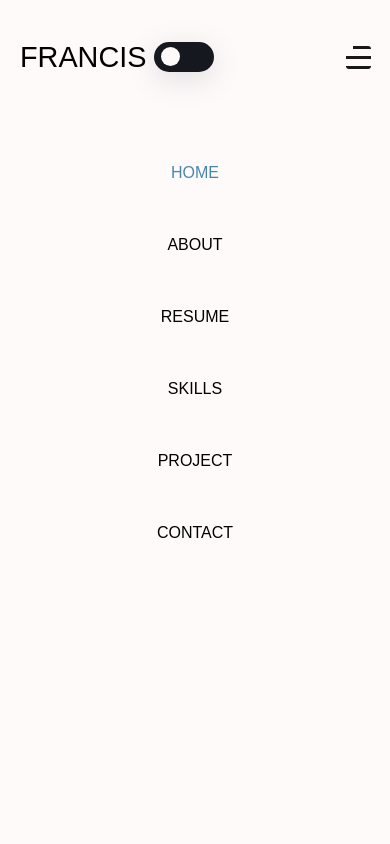
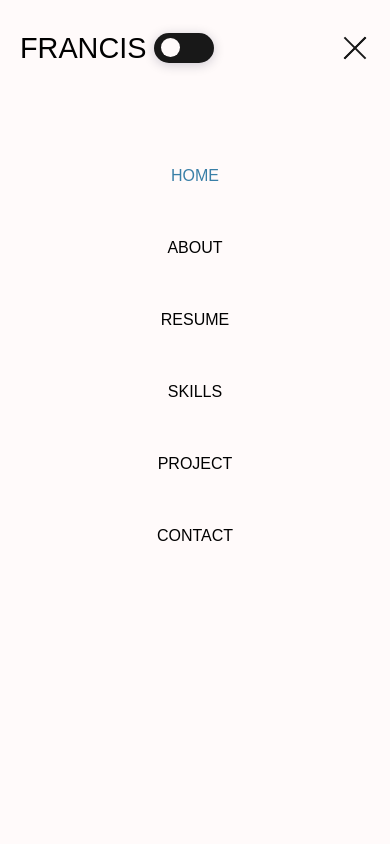
Before and after one commit to Franz090/my-portfolio, a React (Vite) app: page / in a window 390 px wide. Both pictures are taken after a click on the element 358 px from the left and 57 px from the top of the page. Shown: the top 844 px of the page. Built offline with nearby package versions, Linux system fonts and the light colour scheme.

Commit message:
the hamburger mobile responsive are okay

```diff
--- a/src/input.css
+++ b/src/input.css
@@ -35,62 +35,58 @@
   color: #397fa7;
 }
 
-/* Mobile Menu Icon */
-.mobile-menu-icon {
-  display: none;
-  cursor: pointer;
-  position: fixed;
-  top: 20px;
-  right: 21px;
-  margin-bottom: 10px;
-  z-index: 999;
+
+.hamburger-menu .bar {
+  width: 30px;
+  height: 3px;
+  background-color: #fffafa; /* Adjust the color as needed */
+  margin: 5px 0;
+  transition: transform 0.3s ease-in-out, opacity 0.3s ease-in-out;
 }
 
-.mobile-menu-icon .bar {
-  width: 26px;
-  height: 0.1rem;
-  background-color: #181818;
-  margin: 7px 0;
-}
-
-.bar:nth-child(1) {
-  position: relative;
-  bottom: 2px;
-  border: 1px solid #181818;
-  border-top-right-radius: 12px;
-  width: 18px;
-  left: 7px;
-}
-
-.bar:nth-child(3) {
-  position: relative;
-  top: 2px;
-  border: 1px solid #181818;
-  border-bottom-left-radius: 12px;
-  border-bottom-right-radius: 12px;
-}
-
-.mobile-menu-open .mobile-menu-icon .bar:nth-child(1),
-.mobile-menu-open .mobile-menu-icon .bar:nth-child(3) {
+.hamburger-menu.open .bar:nth-child(1),
+.hamburger-menu.open .bar:nth-child(3) {
+  transform: scaleX(0);
   opacity: 0;
 }
 
-.mobile-menu-open .mobile-menu-icon .bar:nth-child(2) {
-  transform: rotate(45deg) translateY(2px);
+.hamburger-menu.open .bar:nth-child(2) {
+  transform: rotate(45deg); /* Rotate 45 degrees to form the first diagonal line */
 }
 
-.mobile-menu-open .mobile-menu-icon .bar:nth-child(2)::before {
+.hamburger-menu.open .bar:nth-child(2)::before,
+.hamburger-menu.open .bar:nth-child(2)::after {
   content: "";
   position: absolute;
+  width: 30px;
+  height: 2px;
+  transition: transform 0.3s ease-in-out;
+  background-color: #181818; /* Adjust the color as needed */
+
+}
+
+.dark-theme .hamburger-menu.open .bar:nth-child(2)::before,
+.dark-theme .hamburger-menu.open .bar:nth-child(2)::after {
+  content: "";
+  position: absolute;
+  width: 30px;
+  height: 2px;
+  transition: transform 0.3s ease-in-out;
+  background-color: #fffafa; /* Adjust the color as needed */
+}
+
+.hamburger-menu.open .bar:nth-child(2)::before {
+  transform: rotate(-90deg); /* Rotate -90 degrees to form the second diagonal line */
   top: 0;
   left: 0;
-  width: 100%;
-  height: 100%;
-  background-color: #181818;
-  transform: rotate(90deg);
 }
 
-/* Dark and Light Themes */
+.hamburger-menu.open .bar:nth-child(2)::after {
+  transform: rotate(90deg); /* Rotate 90 degrees to form the third diagonal line */
+  top: 0;
+  right: 0;
+
+}
 [data-theme='dark'] {
   --font-color: #fffafa;
   --bg-color: #121212;
@@ -118,18 +114,23 @@ nav.light {
   transition: none !important;
 
 }
+#toggle1:active, #toggle2:active, #toggle3:active {
+  background-color: #a5a0a0!important;
+
+}
+
 #toggle1, #toggle2, #toggle3 {
   -webkit-appearance: none;
   appearance: none;
   height: 30px;
   width: 60px;
-  background-color: #15181f;
+  background-color: #181818;
   position: relative;
   right: 0;
   border-radius: 20px;
   outline: none;
   cursor: pointer;
-  transition: left calc(var(--base-transition-duration) + var(--extra-duration)) ease;
+  transition: left calc(var(--base-transition-duration) + var(--extra-duration)) ease,background-color 0.4s!important;
 
 
 }
@@ -162,6 +163,7 @@ nav.light {
 
 .dark-theme #toggle1 {
   background-color: #fffafa;
+
 
 }
 
@@ -207,13 +209,13 @@ input[type="checkbox"] {
   outline: none;
   cursor: pointer;
 
-  box-shadow: rgba(100, 100, 111, 0.2) 0px 7px 29px 0px;
+  box-shadow: rgba(0, 0, 50, 0.2) 0px 2px 12px;
   border-style: none;
 }
 
 input[type="checkbox"]:focus {
   outline: none;
-  box-shadow: rgba(100, 100, 111, 0.2) 0px 7px 29px 0px;
+  box-shadow: rgba(0, 0, 50, 0.2) 0px 2px 12px;
 }
 
 [type='checkbox']:checked {
@@ -227,8 +229,7 @@ input[type="checkbox"]:focus {
 
 input[type="checkbox"]:checked {
   background-color: var(--bg-color-dark);
-
-  box-shadow: rgba(100,110, 111, 20.35) 2px 5px 25px;
+  box-shadow: rgba(120,120, 120, 20.35) 2px 2px 25px 4px;
   color: transparent;
 }
 
@@ -242,8 +243,7 @@ input[type="checkbox"]::before {
   top: 50%;
   left: 50%;
   transform: translate(-50%, -50%);
-
-  box-shadow: rgba(100,100, 111, 0.35) 2px 5px 15px;
+  box-shadow: rgba(100,100, 100, 20.35) 2px 2px 25px 2px;
 }
 
 input[type="checkbox"]:checked::before {
@@ -251,144 +251,23 @@ input[type="checkbox"]:checked::before {
   visibility: hidden;
 }
 
-/* Hamburger Menu Styles */
-.hamburger-menu {
-  display: none;
-  cursor: pointer;
-  padding: 10px;
-  position: relative;
-  right: 20px;
-  top: 1px;
-}
-
-.bar {
-  width: 25px;
-  height: 3px;
-  background-color: var(--font-color);
-  margin: 5px 0;
-}
-
-/* Media Queries */
-
-/* Small screens (max-width: 768px) */
 @media screen and (max-width: 768px) {
   .text-2xl {
     font-size: 1.8rem;
   }
 }
 
-/* Very small screens (max-width: 390px) and (max-height: 844px) */
-@media (max-width: 390px) and (max-height: 844px) {
-  .mobile-menu {
-    top: 95%;
-    border-top: none;
-  }
-}
-@media (max-width: 999px) {
-  .hamburger-menu{
-    display: block;
-  }
-
-  .mobile-menu {
-    border-top: none;
-    position: absolute;
-    top: 100%;
-    right: 0;
-    width: 100%;
-    background-color: var(--bg-color);
-    padding: 0px;
-    transform: translateX(0);
-    transition: opacity 0.3s ease-in-out, transform 0.3s ease-in-out;
-    pointer-events: none;
-    opacity: 0;
-    z-index: 1000;
-    height: 100vh;
-  }
-
-  .mobile-menu a {
-    text-decoration: none;
-    margin: 10px 0;
-    display: block;
-    height: 100%;
-    text-align: center;
-  }
 
 
-
-  .mobile-menu.open {
-    opacity: 1;
-    transform: translateX(0%);
-    pointer-events: auto;
-
-    width: 100%;
-
-  }
-
-.mobile-menu.open .active-link  {
-   color: #4787ac;
- }
-}
 
 @media (min-width: 1024px) {
   .fix-dark {
     display: none;
   }
 
+
 }
 
-@media (max-width: 1023px){
-    .hamburger-menu{
-      display: block;
-      position: relative;
-      left: 0.7rem;
-
-
-
-    }
-
-    .mobile-menu {
-      position: absolute;
-      top: 100%;
-      right: 0;
-      width: 100%;
-      background-color: var(--bg-color);
-      padding: 0px;
-      transform: translateX(0);
-      transition: opacity 0.3s ease-in-out, transform 0.3s ease-in-out;
-      pointer-events: none;
-      opacity: 0;
-      z-index: 1000;
-      height: 100vh;
-      border-top: none!important;
-
-    }
-    .mobile-menu a {
-      text-decoration: none;
-      margin: 10px 0;
-      display: block;
-      height: 100%;
-      text-align: center;
-
-
-
-
-    }
-
-
-
-    .mobile-menu.open {
-      opacity: 1;
-      transform: translateX(0%);
-      pointer-events: auto;
-
-      width: 100%;
-
-    }
-
- .mobile-menu.open .active-link  {
-     color: #4787ac;
-   }
-  }
   @media (max-width: 820px) and (max-height:1180px){
     body {
       padding-left: 4rem;
@@ -404,35 +283,37 @@ input[type="checkbox"]:checked::before {
 
   }
   @media (max-width: 280px)  and (min-height:633px){
-    .hamburger-menu {
-     margin-left: 37px;
-    }
     .logo-name{
       font-size: 24px;
 
+    }
+    #toggle1:active, #toggle2:active, #toggle3:active {
+      background-color: #5c5a5a;
     }
     #toggle1, #toggle2, #toggle3 {
       -webkit-appearance: none;
       appearance: none;
       height: 30px;
-      width: 50px;
+      width: 55px;
       background-color: #15181f;
       position: relative;
-      right: 0;
+      right: 4px;
       border-radius: 20px;
       outline: none;
       cursor: pointer;
+      transition: background-color 0.4s;
     }
 
-    #toggle1:after, #toggle2:after, #toggle3:after {
+    #toggle1:after {
       content: "";
-      position: absolute;
+
       height: 19px;
       width: 19px;
       background-color: var(--bg-color);
-      top: 5px;
-      left: 7px;
+      margin-right: 8px;
       border-radius: 50%;
+
+
     }
     .dark-theme #toggle1:after {
       background-color: transparent;
@@ -449,3 +330,102 @@ input[type="checkbox"]:checked::before {
       padding-right: 2rem;
     }
   }
+
+  @media (max-width: 1024px)   {
+    .hamburger-menu .bar {
+      display: block;
+    }
+    #toggle2{
+      display: none;
+    }
+
+    .hamburger-menu .bar {
+      width: 30px;
+      height: 3px;
+      background-color: #fffafa; /* Adjust the color as needed */
+      margin: 5px 0;
+      transition: transform 0.3s ease-in-out, opacity 0.3s ease-in-out;
+    }
+    .bar:nth-child(1) {
+      position: relative;
+      bottom: 4px;
+      border: 1px solid #181818; /* Change border color to a lighter color */
+      border-top-left-radius: 3px; /* Reduce border radius for a thinner appearance */
+      border-top-right-radius: 3px;
+      width: 30px;
+    }
+
+    .bar:nth-child(2) {
+      position: relative;
+      height: 2px; /* Make the middle bar thinner */
+      /* Change border color to a lighter color */
+    }
+
+    .bar:nth-child(3) {
+      position: relative;
+      top: 4px;
+      border: 1px solid #181818; /* Change border color to a lighter color */
+      border-bottom-left-radius: 3px; /* Reduce border radius for a thinner appearance */
+      border-bottom-right-radius: 3px;
+    }
+    .nav-links {
+      display: none; /* Hide the navigation links by default */
+      text-align: center; /* Center-align the text within the ul */
+      background-color: var(--bg-color); /* Background color for the mobile menu */
+      position: absolute;
+      top: 100%; /* Adjust the top position as needed to align with your header */
+      left: 0;
+      right: 0;
+      z-index: 999; /* Ensure the menu appears above other content */
+      padding: 20px; /* Add padding to the mobile menu for spacing */
+
+    }
+
+    .nav-links.open {
+      display: block; /* Show the navigation links when the menu is open */
+    }
+
+
+  }
+  @media screen and (max-width: 1023px) {
+    .nav-links {
+      display: none; /* Hide the navigation links by default */
+      text-align: center; /* Center-align the text within the ul */
+      background-color: var(--bg-color); /* Background color for the mobile menu */
+      position: absolute;
+      top: 100%; /* Adjust the top position as needed to align with your header */
+      left: 0;
+      right: 0;
+      height: 100vh;
+      z-index: 999; /* Ensure the menu appears above other content */
+      padding: 20px; /* Add padding to the mobile menu for spacing */
+
+    }
+
+  }
+
+  @media screen and (min-width: 1024px)  {
+    .hamburger-menu .bar {
+      display: none;
+    }
+    .nav-links {
+      display: flex;
+      text-align: center;
+      background-color: var(--bg-color);
+      position: absolute;
+      top: 64px;
+      left: 0;
+      right: 0;
+      z-index: 999;
+      padding: 20px;
+
+    }
+    #toggle2{
+      display: block;
+    }
+
+    .nav-links.open {
+      display: flex;
+    }
+
+  }
--- a/src/shared/components/Partials/DarkModeToggle.jsx
+++ b/src/shared/components/Partials/DarkModeToggle.jsx
@@ -4,7 +4,7 @@ function DarkModeToggle({ id }) {
   const [isDarkMode, setIsDarkMode] = useState(
     localStorage.getItem('darkMode') === 'true' || false
   );
-  const [isInitialLoad, setIsInitialLoad] = useState(true);
+
   useEffect(() => {
     const setThemeColors = () => {
       const root = document.documentElement;
--- /dev/null
+++ b/src/shared/components/Partials/Hamburger.jsx
@@ -0,0 +1,13 @@
+import React from 'react';
+
+const Hamburger = ({ toggleMenu, isOpen }) => {
+  return (
+    <div className={`hamburger-menu ${isOpen ? 'open' : ''}`} onClick={toggleMenu}>
+      <div className="bar"></div>
+      <div className="bar"></div>
+      <div className="bar"></div>
+    </div>
+  );
+};
+
+export default Hamburger;
--- a/src/shared/components/Partials/Header.jsx
+++ b/src/shared/components/Partials/Header.jsx
@@ -1,7 +1,7 @@
 import React, { useState, useEffect } from 'react';
 import { Link, useLocation } from 'react-router-dom';
 import DarkModeToggle from './DarkModeToggle';
-
+import Hamburger from './Hamburger'
 const scrollTo = (targetY, duration = 300) => {
   const start = window.scrollY;
   const startTime = performance.now();
@@ -89,21 +89,17 @@ const Header = () => {
             </Link>
           </span>
           {screenWidth <= 1024 &&  (
-         <div className='fix-dark'>
+         <div className='fix-dark '>
           <DarkModeToggle id={1} />
           </div>
           )}
           </div>
-          <div
-            className={`hamburger-menu ${menuOpen ? 'open' : ''}`}
-            onClick={toggleMenu}
-          >
-            <div className={`bar bar1 ${menuOpen ? 'open' : ''}`}></div>
-            <div className={`bar bar2 ${menuOpen ? 'open' : ''}`}></div>
-            <div className={`bar bar3 ${menuOpen ? 'open' : ''}`}></div>
-          </div>
+          {/* Hamburger Menu */}
+          <Hamburger toggleMenu={toggleMenu} isOpen={menuOpen} />
+
           {menuOpen || window.innerWidth > 1024 ? (
-            <ul className="lg:flex lg:items-center z-[-1] lg:z-auto lg:static absolute w-full right-0 lg:w-auto lg:py-0 py-4  lg:pr-0 pr-7 lg:opacity-100   mobile-menu open nav-color ">
+           <ul className={`lg:flex lg:items-center z-[-1] lg:z-auto lg:static absolute w-full right-0 lg:w-auto lg:py-0 py-4  lg:pr-0 pr-7 lg:opacity-100 ${menuOpen ? 'nav-links open' : 'nav-links'}`}>
+
               <HeaderLink
                 to="/"
                 text="HOME"
@@ -152,13 +148,13 @@ const Header = () => {
                 </a>
               </li>
               {screenWidth >= 1024 &&  (
-         <div className='ml-5'>
+         <div className='ml-5 dark-mode-toggle'>
           <DarkModeToggle id={2} />
           </div>
           )}
             </ul>
           ) : (
-            <ul className="hidden lg:flex lg:items-center z-[-1] lg:z-auto lg:static absolute w-full right-0 lg:w-auto lg:py-0 py-4  lg:pr-0 pr-7 lg:opacity-100  mobile-menu open nav-color ">
+            <ul className={`lg:flex lg:items-center z-[-1] lg:z-auto lg:static absolute w-full right-0 lg:w-auto lg:py-0 py-4  lg:pr-0 pr-7 lg:opacity-100 nav-links ${menuOpen ? 'open' : ''}`}>
               <HeaderLink
                 to="/"
                 text="HOME"
```
